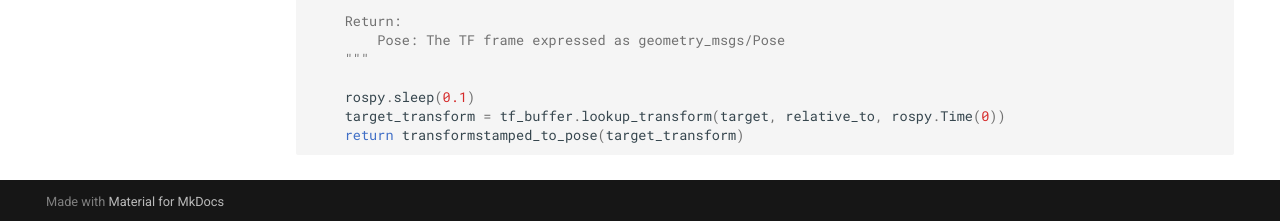
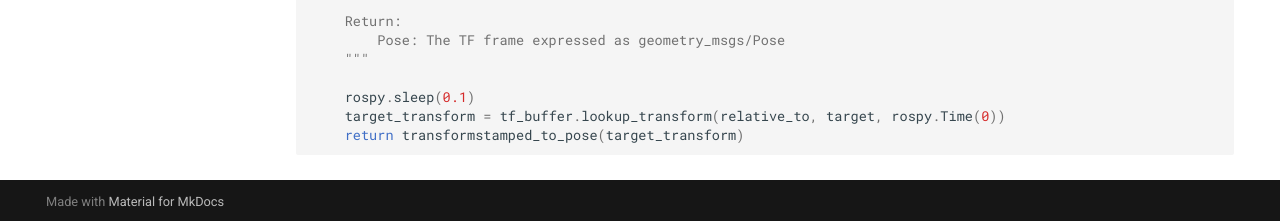
Before and after one commit to ROS-FE/fe-ros-docs, an MkDocs documentation site: the page built from docs/tf_moveit/assignment.md, in a window 1280 px wide and 1309 px high. Shown: the part 1085-1306 px from the top of the window. Built offline with MkDocs 1.6.1 and Material for MkDocs 9.7.7, drawn with Linux system fonts in a browser that asks for light colours; comment, search, counter and statistics services are not loaded.

Commit message:
Fixes mistake in the helper function

````diff
--- a/docs/tf_moveit/assignment.md
+++ b/docs/tf_moveit/assignment.md
@@ -41,6 +41,6 @@ def get_pose_from_tf(target, tf_buffer, relative_to='base_link'):
     """
 
     rospy.sleep(0.1)
-    target_transform = tf_buffer.lookup_transform(target, relative_to, rospy.Time(0))
+    target_transform = tf_buffer.lookup_transform(relative_to, target, rospy.Time(0))
     return transformstamped_to_pose(target_transform)
 ```
````
